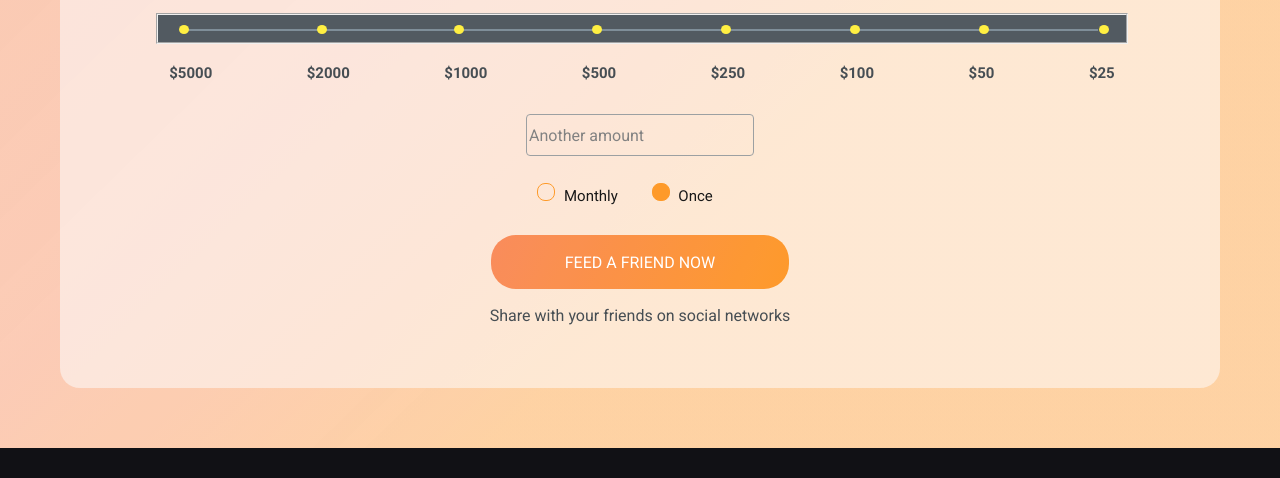
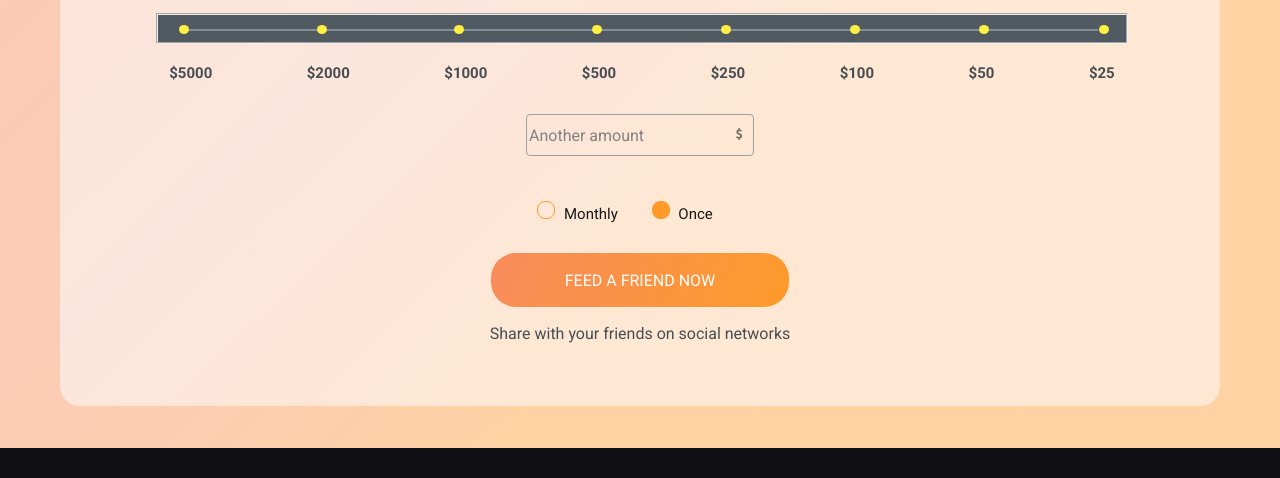
Before and after one commit to Oleksandra-Rud/online-zoo, a plain HTML site: page pages/donate/index.html in a window 1280 px wide. Shown: the part 1356-1834 px from the top of the page. Drawn offline with Linux system fonts and the light colour scheme.

Commit message:
fix: add $ image

```diff
--- a/pages/donate/style.css
+++ b/pages/donate/style.css
@@ -390,7 +390,29 @@ input::-webkit-inner-spin-button {
 .how-often input:checked + label {
   background: #FE9013;
 }
+
+.input-another-amount:after {
+   content: '';
+  width: 12px;
+  height: 12px;
+  display: inline-block;
+  background: url(../../assets/icons/dollar.png) 50% no-repeat;
+  background-size: contain;
+  opacity: 0.6;
+  position: relative;
+  left: 58%;
+    bottom: 30px;
+}
+
+
+
+
 .checkmark2 {margin-right: 30px;}
+
+
+
+
+
 .button-donate {margin-top: 30px;}
 
 
```
Also changed, not shown: assets/icons/dollar.png (renamed from assets/icons/Vector@2x-2.png).
